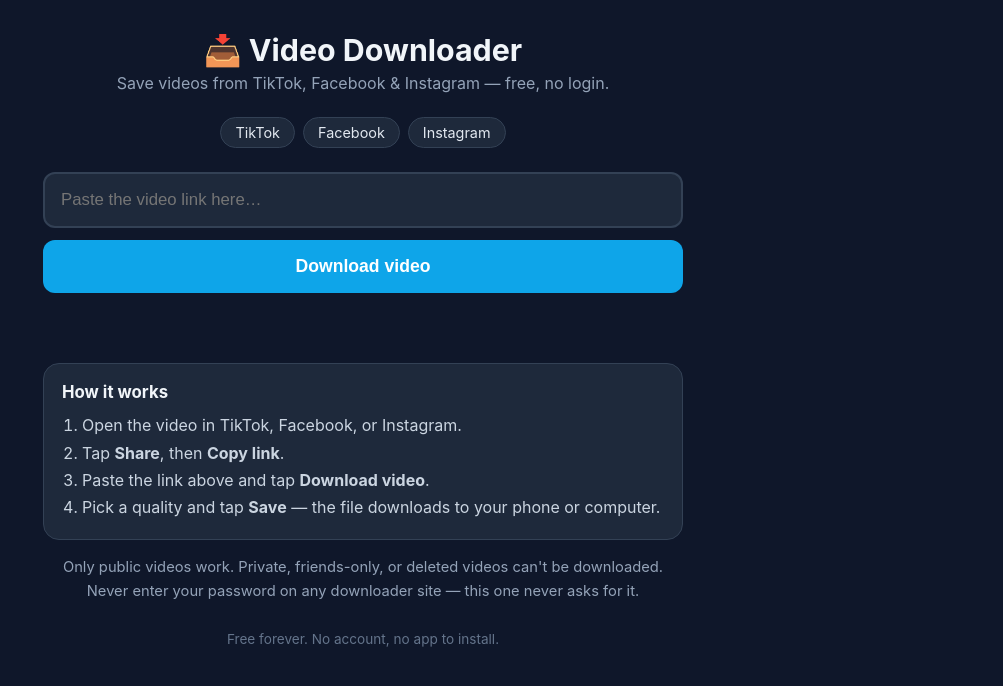
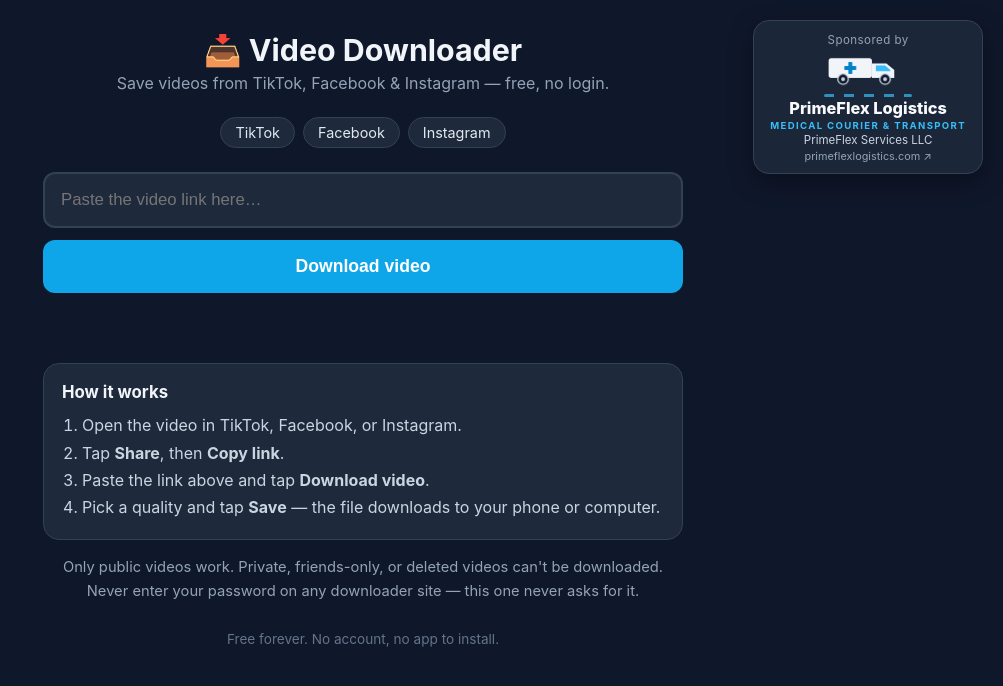
Before and after one commit to Vixamacoin/video-downloader, a website: page public/index.html in a window 1280 px wide. Shown: the whole page, without its empty margins (277-1280 px from the left). Drawn offline with Linux system fonts and the light colour scheme.

Commit message:
Add animated PrimeFlex sponsored badge to homepage

```diff
--- a/public/index.html
+++ b/public/index.html
@@ -57,6 +57,38 @@
   a.save small { display: block; font-weight: 400; font-size: 0.85rem; opacity: 0.85; }
   .direct { text-align: center; margin-top: 12px; font-size: 0.9rem; color: #94a3b8; }
   .direct a { color: #38bdf8; }
+  /* Sponsored badge — PrimeFlex Logistics (animated). */
+  .sponsor {
+    position: fixed; top: 20px; right: 20px; z-index: 10;
+    display: flex; flex-direction: column; align-items: center; gap: 2px;
+    padding: 12px 16px 10px; border-radius: 16px; text-decoration: none;
+    background: rgba(30, 41, 59, 0.92); border: 1px solid #334155;
+    box-shadow: 0 8px 24px rgba(0, 0, 0, 0.35);
+    animation: sponsorIn 0.7s ease-out both;
+    transition: border-color 0.2s, box-shadow 0.2s;
+  }
+  .sponsor:hover { border-color: #38bdf8; box-shadow: 0 8px 28px rgba(56, 189, 248, 0.25); }
+  .sponsor .over { font-size: 0.72rem; color: #94a3b8; letter-spacing: 0.04em; }
+  .sponsor .name { font-size: 1.02rem; font-weight: 800; color: #f8fafc; line-height: 1.15; }
+  .sponsor .tag { font-size: 0.6rem; font-weight: 700; letter-spacing: 0.14em; color: #38bdf8; }
+  .sponsor .llc { font-size: 0.72rem; color: #cbd5e1; }
+  .sponsor .site { font-size: 0.68rem; color: #94a3b8; }
+  .sponsor .van { animation: vanBob 2.4s ease-in-out infinite; }
+  .sponsor .cross { transform-box: fill-box; transform-origin: center; animation: crossPulse 2.4s ease-in-out infinite; }
+  .sponsor .road {
+    width: 88px; height: 3px; border-radius: 2px; margin-top: 1px; opacity: 0.7;
+    background: repeating-linear-gradient(90deg, #38bdf8 0 10px, transparent 10px 20px);
+    background-size: 20px 3px;
+    animation: roadMove 1s linear infinite;
+  }
+  @keyframes sponsorIn { from { opacity: 0; transform: translateX(24px); } to { opacity: 1; transform: translateX(0); } }
+  @keyframes vanBob { 0%, 100% { transform: translateY(0); } 50% { transform: translateY(-2px); } }
+  @keyframes crossPulse { 0%, 100% { transform: scale(1); } 50% { transform: scale(1.12); } }
+  @keyframes roadMove { from { background-position-x: 0; } to { background-position-x: -20px; } }
+  @media (max-width: 900px) {
+    .sponsor { position: static; margin-bottom: 18px; animation: sponsorInMobile 0.7s ease-out both; }
+    @keyframes sponsorInMobile { from { opacity: 0; transform: translateY(-10px); } to { opacity: 1; transform: translateY(0); } }
+  }
   .how { margin-top: 32px; background: #1e293b; border: 1px solid #334155; border-radius: 16px; padding: 18px; }
   .how h3 { margin: 0 0 10px; font-size: 1.05rem; }
   .how ol { margin: 0; padding-left: 20px; line-height: 1.7; color: #cbd5e1; }
@@ -65,6 +97,27 @@
 </style>
 </head>
 <body>
+<a class="sponsor" href="https://primeflexlogistics.com" target="_blank" rel="noopener">
+  <span class="over">Sponsored by</span>
+  <svg class="van" viewBox="0 0 132 64" width="88" height="42" aria-hidden="true">
+    <rect x="6" y="14" width="66" height="30" rx="4" fill="#f1f5f9"/>
+    <path d="M72 22 L94 22 L106 32 L106 44 L72 44 Z" fill="#f1f5f9"/>
+    <path d="M78 25 L92 25 L100 32 L100 34 L78 34 Z" fill="#38bdf8"/>
+    <g class="cross">
+      <rect x="30" y="26" width="18" height="6" rx="1" fill="#0284c7"/>
+      <rect x="36" y="20" width="6" height="18" rx="1" fill="#0284c7"/>
+    </g>
+    <circle cx="28" cy="46" r="8" fill="#0f172a" stroke="#cbd5e1" stroke-width="2"/>
+    <circle cx="28" cy="46" r="3" fill="#cbd5e1"/>
+    <circle cx="92" cy="46" r="8" fill="#0f172a" stroke="#cbd5e1" stroke-width="2"/>
+    <circle cx="92" cy="46" r="3" fill="#cbd5e1"/>
+  </svg>
+  <span class="road" aria-hidden="true"></span>
+  <span class="name">PrimeFlex Logistics</span>
+  <span class="tag">MEDICAL COURIER &amp; TRANSPORT</span>
+  <span class="llc">PrimeFlex Services LLC</span>
+  <span class="site">primeflexlogistics.com ↗</span>
+</a>
 <div class="wrap">
   <h1>📥 Video Downloader</h1>
   <p class="tagline">Save videos from TikTok, Facebook &amp; Instagram — free, no login.</p>
```
